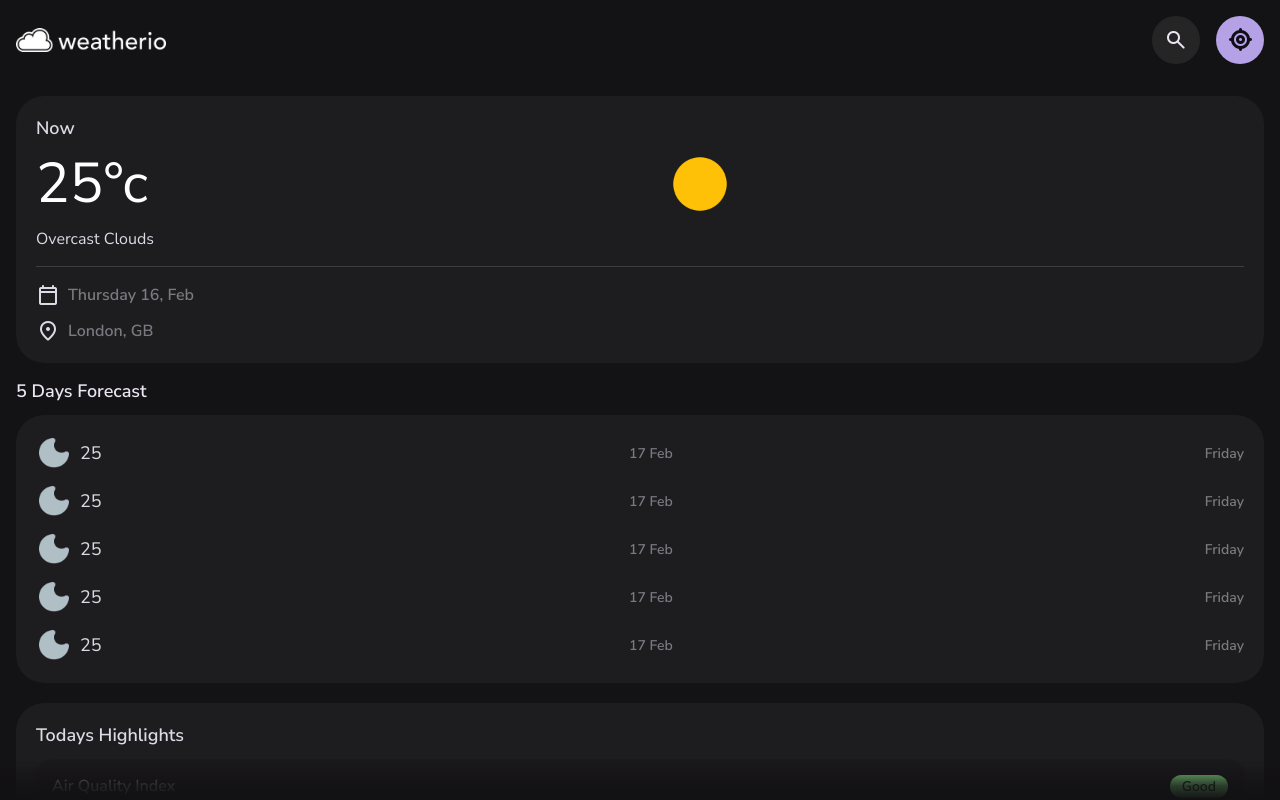
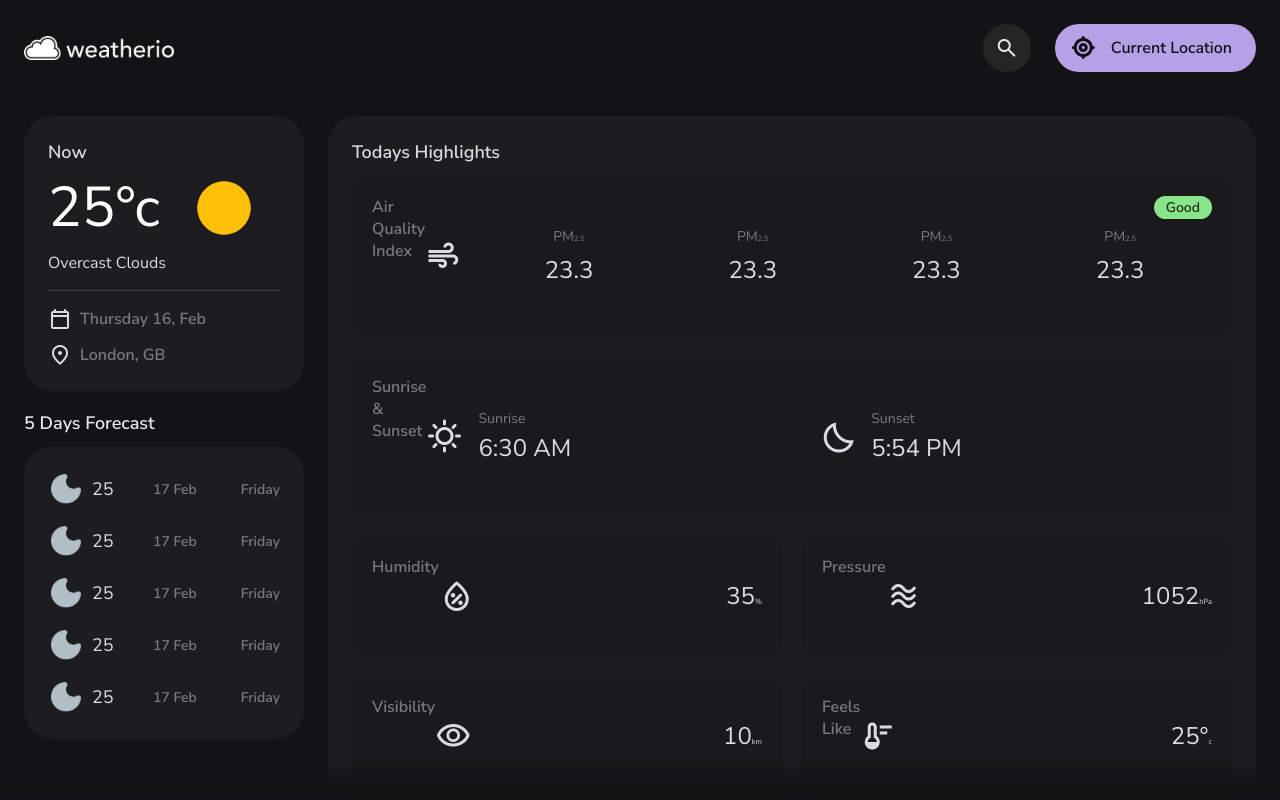
Before and after one commit to huseyingobekli/Weather-App-weatherio, a plain HTML site: page index.html in a window 1280 px wide. Drawn offline with Linux system fonts and the light colour scheme.

Commit message:
responsive desing created

```diff
--- a/assets/css/base.css
+++ b/assets/css/base.css
@@ -223,3 +223,90 @@ body {
   place-items: center;
   border-radius: var(--radius-circle);
 }
+
+@media (min-width: 768px) {
+  .container {
+    padding: 24px;
+  }
+  .title-1 {
+    --title-1: 2.4rem;
+  }
+  .section > .title-2 {
+    margin-block-end: 16px;
+  }
+  .card-lg {
+    padding: 24px;
+  }
+  .card-sm {
+    padding: 20px !important;
+    display: grid;
+    grid-template-columns: min-content 1fr !important;
+  }
+  .badge {
+    top: 20px;
+    right: 20px;
+  }
+
+  .header-actions {
+    gap: 24px;
+  }
+
+  .header .btn-primary {
+    padding-inline: 16px 24px;
+  }
+  .header .btn-primary .span {
+    display: block !important;
+  }
+
+  .search-view {
+    clip-path: circle(3% at calc(100% - 273px) 6%);
+  }
+
+  main {
+    height: calc(100vh - 96px);
+    height: calc(100svh - 96px);
+  }
+
+  article.container {
+    display: grid;
+    padding-block-start: 0;
+    grid-template-columns: 280px minmax(0, 1fr) !important;
+    align-items: flex-start;
+    gap: 24px;
+  }
+
+  .content-left {
+    position: sticky;
+    top: 0;
+  }
+  .section:not(:last-child) {
+    margin-block: 20px;
+  }
+
+  .forecast-card .card-item:not(:last-child) {
+    margin-block-end: 16px;
+  }
+
+  .highlight-list {
+    grid-template-columns: 1fr 1fr;
+  }
+
+  .highlight-card:nth-child(-n + 2) {
+    grid-column: span 2;
+    height: 160px;
+  }
+
+  .highlight-card:nth-child(n + 3) {
+    height: 120px;
+  }
+
+  .highlights .m-icon {
+    font-size: 3.6rem;
+  }
+
+  .highlight-card.one .card-item {
+    width: 25%;
+    flex-direction: column-reverse;
+    gap: 8px;
+  }
+}
--- /dev/null
+++ b/assets/css/layout/mediaqueries.css
@@ -0,0 +1,86 @@
+@media (min-width: 768px) {
+  .container {
+    padding: 24px;
+  }
+  .title-1 {
+    --title-1: 2.4rem;
+  }
+  .section > .title-2 {
+    margin-block-end: 16px;
+  }
+  .card-lg {
+    padding: 24px;
+  }
+  .card-sm {
+    padding: 20px !important;
+    display: grid;
+    grid-template-columns: min-content 1fr !important;
+  }
+  .badge {
+    top: 20px;
+    right: 20px;
+  }
+
+  .header-actions {
+    gap: 24px;
+  }
+
+  .header .btn-primary {
+    padding-inline: 16px 24px;
+  }
+  .header .btn-primary .span {
+    display: block !important;
+  }
+
+  .search-view {
+    clip-path: circle(3% at calc(100% - 273px) 6%);
+  }
+
+  main {
+    height: calc(100vh - 96px);
+    height: calc(100svh - 96px);
+  }
+
+  article.container {
+    display: grid;
+    padding-block-start: 0;
+    grid-template-columns: 280px minmax(0, 1fr) !important;
+    align-items: flex-start;
+    gap: 24px;
+  }
+
+  .content-left {
+    position: sticky;
+    top: 0;
+  }
+  .section:not(:last-child) {
+    margin-block: 20px;
+  }
+
+  .forecast-card .card-item:not(:last-child) {
+    margin-block-end: 16px;
+  }
+
+  .highlight-list {
+    grid-template-columns: 1fr 1fr;
+  }
+
+  .highlight-card:nth-child(-n + 2) {
+    grid-column: span 2;
+    height: 160px;
+  }
+
+  .highlight-card:nth-child(n + 3) {
+    height: 120px;
+  }
+
+  .highlights .m-icon {
+    font-size: 3.6rem;
+  }
+
+  .highlight-card.one .card-item {
+    width: 25%;
+    flex-direction: column-reverse;
+    gap: 8px;
+  }
+}
--- a/assets/css/main.css
+++ b/assets/css/main.css
@@ -7,3 +7,4 @@
 @import url(layout/footer.css);
 @import url(layout/loading.css);
 @import url(layout/error.css);
+@import url(layout/mediaqueries.css);
```
